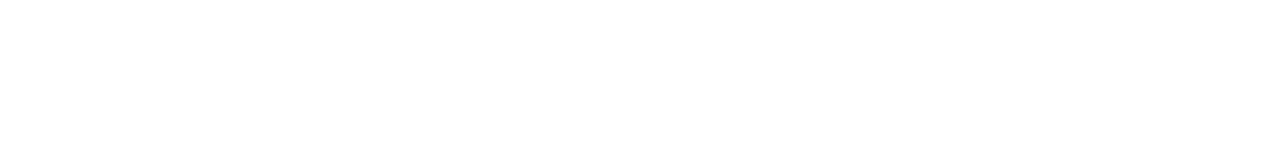
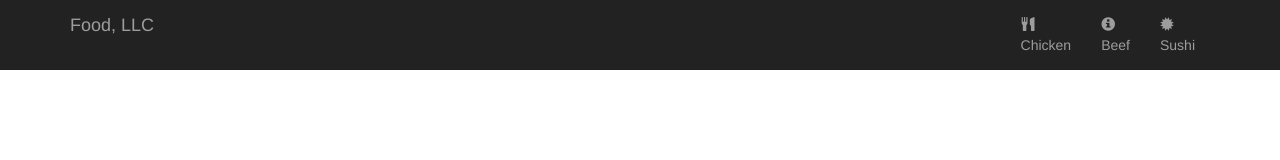
Before and after one commit to DannyIbz/coursera_mod3_solution, a plain HTML site: page index.html in a window 1280 px wide. Drawn offline with nearby package versions, Linux system fonts and the light colour scheme.

Commit message:
first navbar part execise done.

```diff
--- a/css/styles.css
+++ b/css/styles.css
@@ -0,0 +1,4 @@
+#header-nav {
+	border-radius: 0;
+	border: 0;
+}
--- a/index.html
+++ b/index.html
@@ -1,11 +1,51 @@
+<!DOCTYPE html>
 <html>
 <head>
   <meta charset="UTF-8">
-  <meta name="viewport" content="width=device-width, initial-scale=1.0">
+  <meta name="viewport" content="width=device-width, initial-scale=1">
   <meta http-equiv="X-UA-Compatible" content="ie=edge">
   <title>Coursera - Module 3 Solution</title>
+  <link rel="stylesheet" href="css/bootstrap.min.css">
+  <link rel="stylesheet" href="css/styles.css">
 </head>
 <body>
+  <header>
+    <nav id="header-nav" class="navbar navbar-inverse">
+      <div class="container">
+        <div class="navbar-header">
+          <a class="navbar-brand" href="#" >Food, LLC</a>
 
+           <button type="button" class="navbar-toggle collapsed" data-toggle="collapse" data-target="#collapsable-nav" aria-expanded="false">
+            <span class="sr-only">Toggle navigation</span>
+            <span class="icon-bar"></span>
+            <span class="icon-bar"></span>
+            <span class="icon-bar"></span>
+          </button>
+        </div>
+
+        <div class="collapse navbar-collapse">
+           <ul class="nav navbar-nav navbar-right">
+            <li>
+              <a href="#">
+                <span class="glyphicon glyphicon-cutlery"></span><br class="hidden-xs"> Chicken</a>
+            </li>
+            <li>
+              <a href="#">
+                <span class="glyphicon glyphicon-info-sign"></span><br class="hidden-xs"> Beef</a>
+            </li>
+            <li>
+              <a href="#">
+                <span class="glyphicon glyphicon-certificate"></span><br class="hidden-xs"> Sushi</a>
+            </li>
+          </ul>
+        </div>
+      </div>
+    </nav>
+  </header>
+
+
+  <!-- js files necessary for Bootstrap's JavaScript plugins -->
+  <script src="js/jquery-1.11.3.min.js"></script>
+  <script src="bootstrap.min.js"></script>
 </body>
 </html>
```
